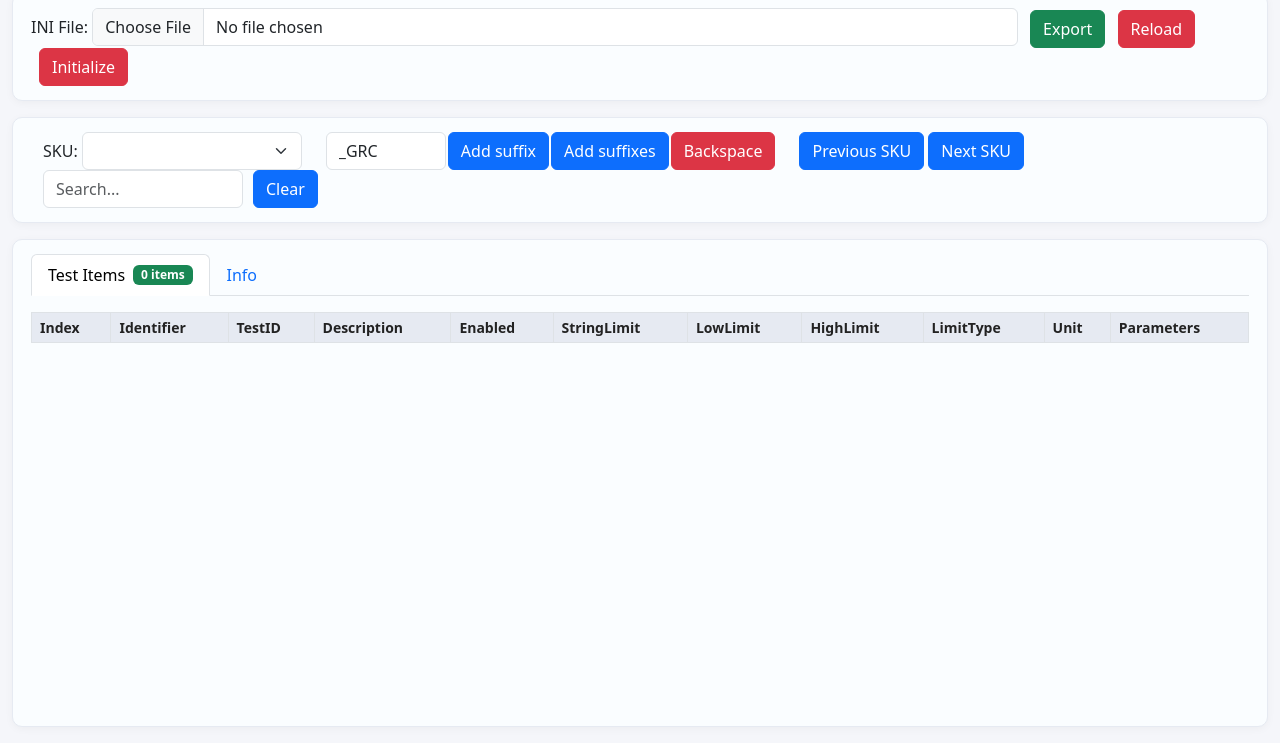
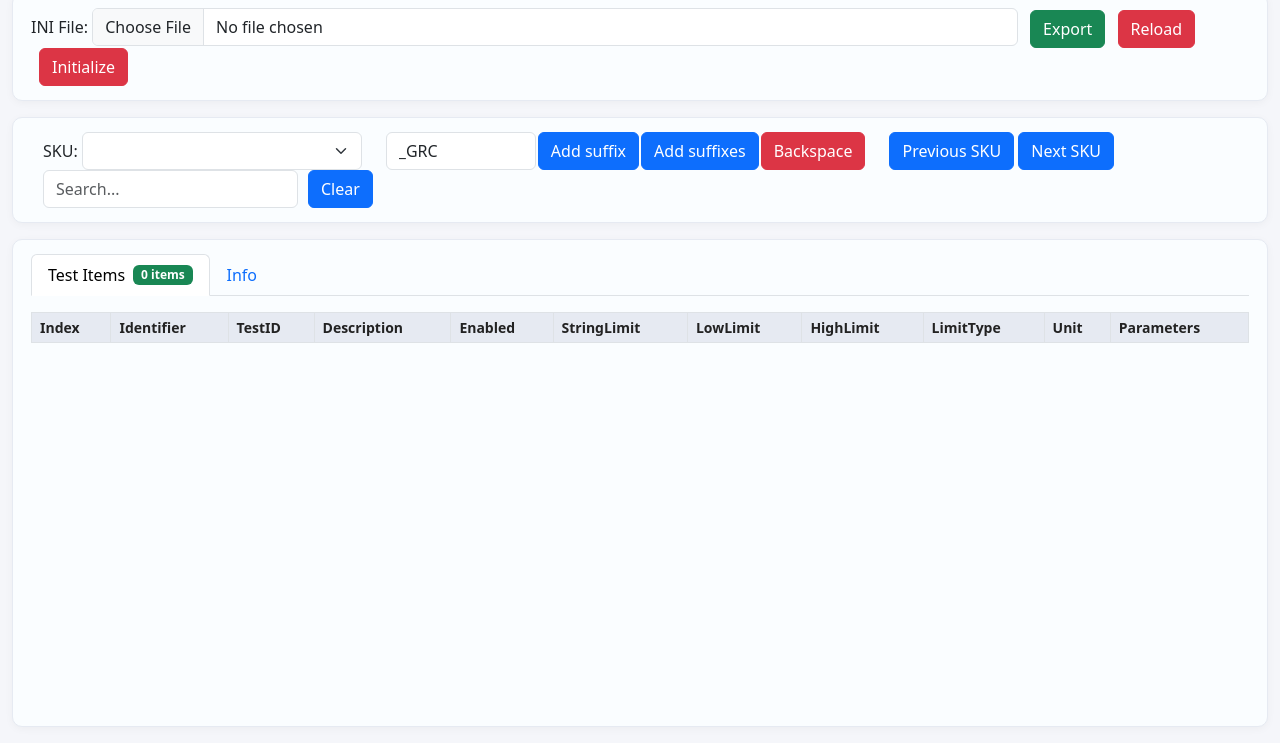
Before and after one commit to dylanz666/wanchai, a plain HTML site: page index.html in a window 1280 px wide. Shown: the part 69-812 px from the top of the page. Drawn offline with nearby package versions, Linux system fonts and the light colour scheme.

Commit message:
fix: adjust some elements' width

```diff
--- a/index.html
+++ b/index.html
@@ -106,10 +106,10 @@
         <div class="row mt-3 mb-3 div-border" style="margin-left:0;margin-right:0;">
             <div class="col-auto">
                 <label>SKU:</label>
-                <select id="skuSelect" class="form-select d-inline-block" style="width:220px;"></select>
+                <select id="skuSelect" class="form-select d-inline-block" style="width:280px;"></select>
             </div>
             <div class="col-auto d-flex align-items-center" style="gap:2px;">
-                <input type="text" id="skuSuffix" class="form-control" placeholder="SKU suffix" style="width:120px;"
+                <input type="text" id="skuSuffix" class="form-control" placeholder="SKU suffix" style="width:150px;"
                     value="_GRC">
                 <button class="btn btn-primary" id="btnAddSuffix">Add suffix</button>
                 <button class="btn btn-primary" id="btnAddSuffixes">Add suffixes</button>
@@ -121,7 +121,7 @@
             </div>
             <div class="col-auto d-flex align-items-center" style="gap:2px;">
                 <input type="text" id="searchInput" class="form-control me-2" placeholder="Search..."
-                    style="width:200px;">
+                    style="width:255px;">
                 <button class="btn btn-primary" id="btnClearSearch">Clear</button>
             </div>
         </div>
```
